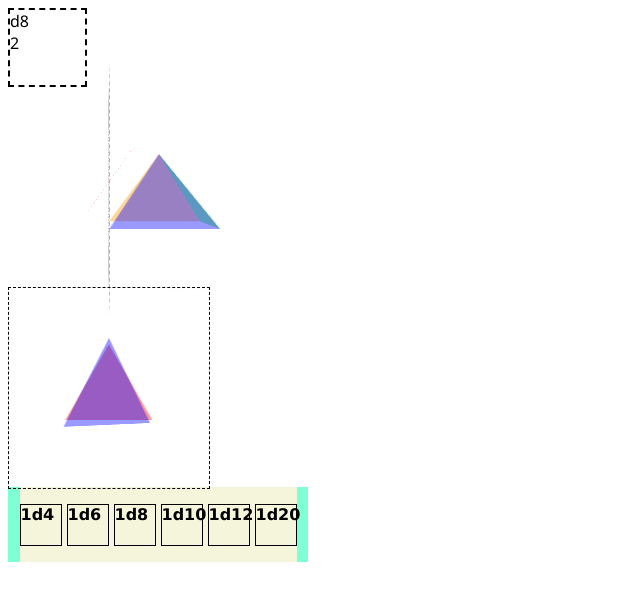
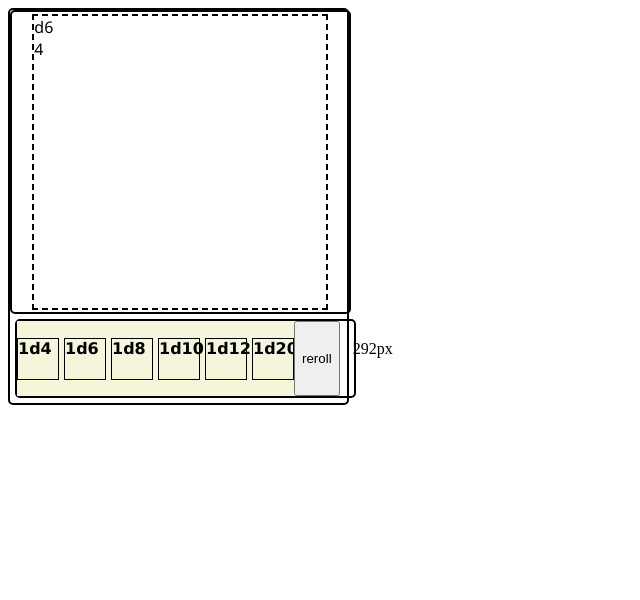
Before and after one commit to FabriceValade/diceroller, a Svelte app: page / in a window 1280 px wide. Shown: the top 600 px of the page, without its empty margins (0-640 px from the left). Built offline with nearby package versions, Linux system fonts and the light colour scheme.

Commit message:
got the layout of the dice not too bad

```diff
--- a/package.json
+++ b/package.json
@@ -13,6 +13,7 @@
   "dependencies": {
     "css-loader": "^6.7.1",
     "html-webpack-plugin": "^5.5.0",
+    "immer": "^9.0.14",
     "mini-css-extract-plugin": "^2.6.0",
     "svelte": "^3.48.0",
     "svelte-loader": "^3.1.2",
--- a/src/App.svelte
+++ b/src/App.svelte
@@ -1,25 +1,122 @@
 <script>
 	import Octa from "./Octa.svelte";
 	import Isoca from "./Isoca.svelte";
-	import Dice from  "./Dice.svelte"
-	import DiceBar from "./DiceBar.svelte"
+	import Dice from "./Dice.svelte";
+	import DiceBar from "./DiceBar.svelte";
+	import { writable } from "svelte/store";
+	import produce from "immer";
+
+	import { setContext } from "svelte";
+	let w = 1;
+	let h = 1;
+	let diceArray = [{ value: [1, 6], currentValue: 1 }];
+	const maxSize = 100;
+	let size = "100px";
+	$: {
+		if (diceArray.length) {
+			size = calcSize(w,h,diceArray.length)-8+ "px";
+		} else {
+			size = maxSize + "px";
+		}
+	}
+
+	let rollTrigger = writable(0);
+	setContext("rollTrigger", rollTrigger);
+
+	function handleRerollClick(e) {
+		rollTrigger.update((n) => !n);
+	}
+	function addDice(e) {
+		console.log(e.detail.value);
+		diceArray = produce(diceArray, (draft) => {
+			draft.push({ value: e.detail.value });
+		});
+	}
+
+	function calcSize(x, y, n) {
+		// Compute number of rows and columns, and cell size
+		var ratio = x / y;
+		var ncols_float = Math.sqrt(n * ratio);
+		var nrows_float = n / ncols_float;
+
+		// Find best option filling the whole height
+		var nrows1 = Math.ceil(nrows_float);
+		var ncols1 = Math.ceil(n / nrows1);
+		while (nrows1 * ratio < ncols1) {
+			nrows1++;
+			ncols1 = Math.ceil(n / nrows1);
+		}
+		var cell_size1 = y / nrows1;
+
+		// Find best option filling the whole width
+		var ncols2 = Math.ceil(ncols_float);
+		var nrows2 = Math.ceil(n / ncols2);
+		while (ncols2 < nrows2 * ratio) {
+			ncols2++;
+			nrows2 = Math.ceil(n / ncols2);
+		}
+		var cell_size2 = x / ncols2;
+
+		// Find the best values
+		var nrows, ncols, cell_size;
+		if (cell_size1 < cell_size2) {
+			nrows = nrows2;
+			ncols = ncols2;
+			cell_size = cell_size2;
+		} else {
+			nrows = nrows1;
+			ncols = ncols1;
+			cell_size = cell_size1;
+		}
+		return cell_size
+	}
 </script>
 
-<div class="dicebox">
-	<Dice/>
-	<Octa />
-	<Isoca />
-	<div class="barwrapper">
-		<DiceBar />
+<div class="dicetray">
+	<div class="dicebox" bind:clientWidth={w} bind:clientHeight={h}>
+		{#each diceArray as dice}
+			<Dice value={dice.value} {size} />
+		{/each}
+	</div>
+	<div class="lowerbar">
+		<div class="barwrapper">
+			<DiceBar on:diceClick={addDice} />
+		</div>
+		<button on:click={handleRerollClick}> reroll </button>
 	</div>
 </div>
+{size}
 
 <style>
-	.dicebox{
-		width: 300px;
+	.dicetray,
+	.lowerbar {
+		border: solid 2px black;
+		border-radius: 5px;
+
+	}
+	.dicebox {
+		width: 100%;
 		height: 300px;
+		display: flex;
+		flex-wrap: wrap;
+		justify-content: space-evenly;
+		align-content: center;
+		border: solid 2px black;
+		border-radius: 5px;
 	}
-	.barwrapper{
+	.dicetray {
+		display: inline-block;
+		flex-direction: column;
+		width: auto;
+		height: auto;
+	}
+
+	.barwrapper {
 		height: 75px;
 	}
+	.lowerbar {
+		display: flex;
+		margin:5px;
+		width: 100%
+	}
 </style>
--- a/src/Dice.svelte
+++ b/src/Dice.svelte
@@ -1,34 +1,55 @@
 <script>
+    import { getContext } from 'svelte';
 
-function roll(min,max) {
-    const range= max-min
-    let rvalue = Math.floor(Math.random()*range)
-    return min+rvalue
-}
-let rollValue=roll(1,8)
-function handleLeftClick(e){
-    rollValue=roll(1,8)
-    console.log(rollValue)
-}
+
+    export let size = "100px"
+    export let value = [1, 6];
+    export let rollValue = value[1];
+
+    let displayName="n/a"
+    $: {
+        if(value[0]===1){
+            displayName="d"+value[1]
+        }else{
+            displayName= value[0]+"-"+value[1]
+        }
+    }
+    let rollTrigger = getContext('rollTrigger');
+    let roller = () => roll(value[0], value[1]);
+    rollTrigger.subscribe((value) =>{
+        rollValue = roller();
+    })
+
+
+    function roll(min, max) {
+        const range = max - min;
+        let rvalue = Math.floor(Math.random() * range);
+        return min + rvalue;
+    }
+
+    rollValue = roller();
+    function handleLeftClick(e) {
+        rollValue = roller();
+    }
 </script>
 
-<div class="rollingbox" on:click={handleLeftClick}>
-    <div class="header">
-        d8
-    </div>
+<div class="rollingbox" on:click={handleLeftClick} style="--size:{size}">
+    <div class="header">{displayName}</div>
     <div class="display">
         {rollValue}
     </div>
-
 </div>
 
 <style>
-    .rollingbox{
-        border:2px dashed black;
-        height: 75px;
-        width: 75px;
+    .rollingbox {
+        border: 2px dashed black;
+        height: var(--size);
+        width:  var(--size);
+        margin: 0px;
+
     }
-    .display, .header{
-        font-family: 'Segoe UI', Tahoma, Geneva, Verdana, sans-serif;
+    .display,
+    .header {
+        font-family: "Segoe UI", Tahoma, Geneva, Verdana, sans-serif;
     }
 </style>
--- a/src/DiceBar.svelte
+++ b/src/DiceBar.svelte
@@ -1,4 +1,8 @@
 <script>
+    import { createEventDispatcher } from "svelte";
+
+    const dispatch = createEventDispatcher();
+
     let possibleDiceArray = [];
     possibleDiceArray.push({
         value: [1, 4],
@@ -25,19 +29,23 @@
         display: "1d20",
     });
 
-let handleDiceClick = (value)=>{
-    let customHandler = (e) => {
-
-    }
-    return customHandler
-}
-
+    let handleDiceClick = (value) => {
+        let customHandler = (e) => {
+            dispatch('diceClick', {
+			value: value
+		})
+        };
+        return customHandler;
+    };
 </script>
 
 <div class="bar">
     <div class="wrp">
         {#each possibleDiceArray as possibleDice}
-            <div class="possibleDice" on:click={handleDiceClick(possibleDice.value)}>
+            <div
+                class="possibleDice"
+                on:click={handleDiceClick(possibleDice.value)}
+            >
                 {possibleDice.display}
             </div>
         {/each}
```
Also changed, not shown: 1 other file (tests, documents, lock files or other folders).
